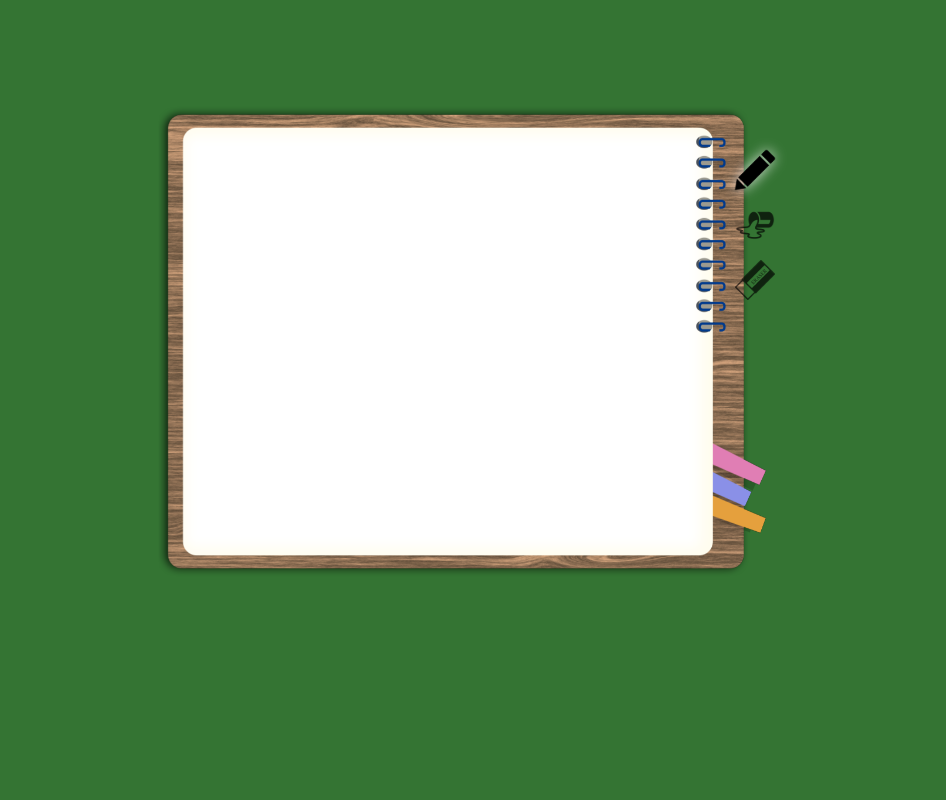
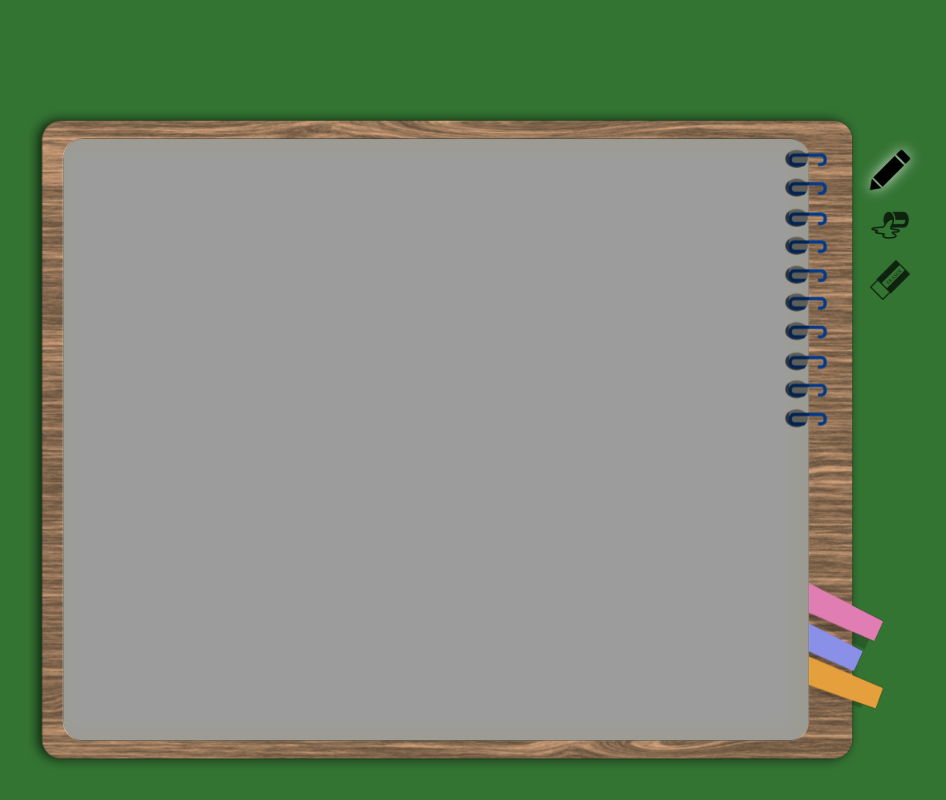
Before and after one commit to EatingIting/DRAW-IT, a React (Create React App) app in the folder FrontEnd/: page /gamingSession in a window 1280 px wide. Shown: the whole page, without its empty margins (180-1126 px from the left). Built offline with nearby package versions, Linux system fonts and the light colour scheme.

Commit message:
캔버스 위치 조정

```diff
--- a/FrontEnd/src/component/GamingSession.css
+++ b/FrontEnd/src/component/GamingSession.css
@@ -17,13 +17,35 @@
 }
 
 .drawingBoard {
-  width: 50%;
+  width: 900px;
   max-width: 1000px;
   aspect-ratio: 4 / 3;
 
   background-size: contain;
   background-repeat: no-repeat;
   background-position: center;
+
+  /* ✨ 추가된 부분: 자식 요소(canvas)의 기준점이 됩니다 */
+  position: relative;
+}
+
+.canvas {
+  width: 746px;
+  height: 603px;
+
+  /* ✨ 변경된 부분: 마진 대신 절대 위치를 사용합니다 */
+  position: absolute;
+
+
+  top: 38px;
+  right: 101px;
+
+
+  /* 기존 margin은 제거하거나 0으로 설정 */
+  margin: 0;
+
+  background-color: rgba(0, 0, 0, 0.39);
+  border-radius: 21px;
 }
 
 .tool-box {
@@ -31,7 +53,7 @@
   flex-direction: column;
   gap: 15px;
 
-  margin-left: -70px;
+  margin-left: -60px;
   margin-top: 50px;
 
   position: relative;
--- a/FrontEnd/src/component/GamingSession.js
+++ b/FrontEnd/src/component/GamingSession.js
@@ -11,7 +11,7 @@ function GamingSession(){
       <div className="play-area">
 
         <div className="drawingBoard" style={{ backgroundImage: "url('/img/board.png')" }}>
-
+          <canvas className="canvas"></canvas>
         </div>
         <div className="tool-box">
           <img
```
